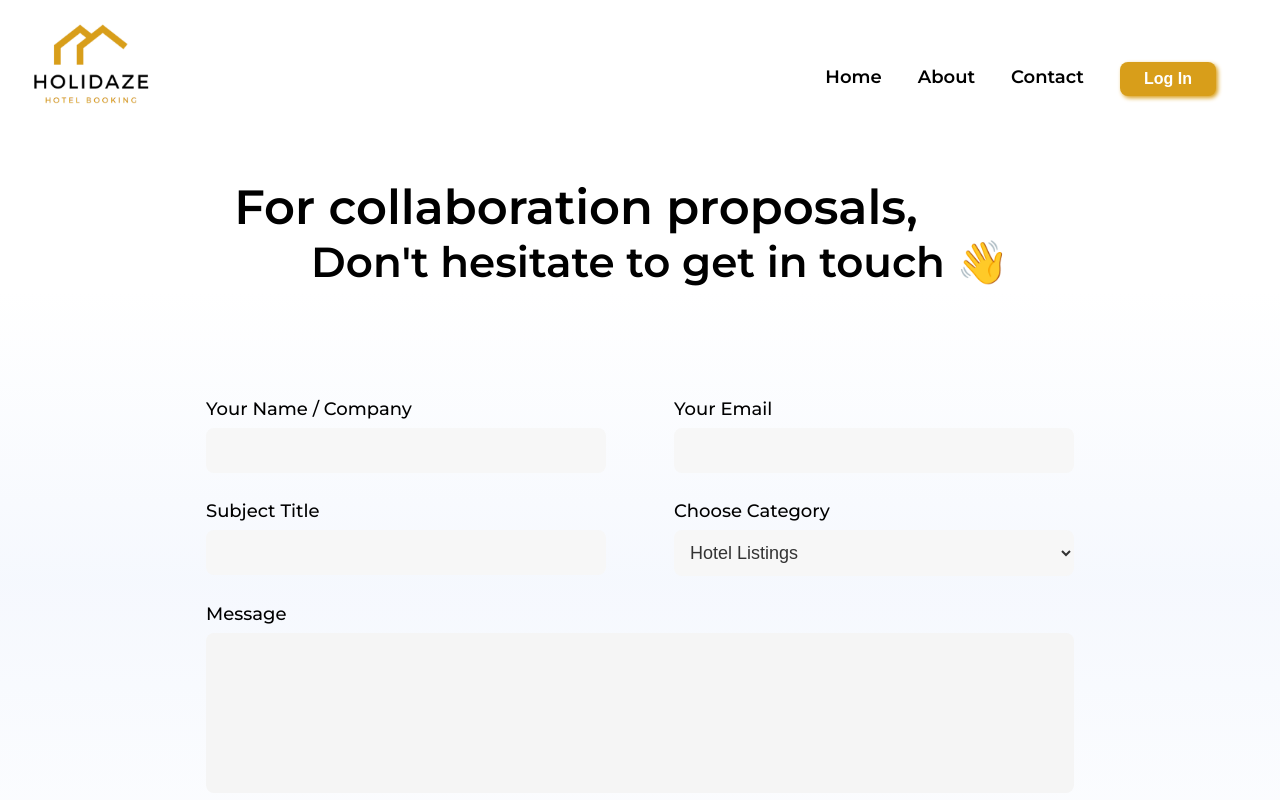
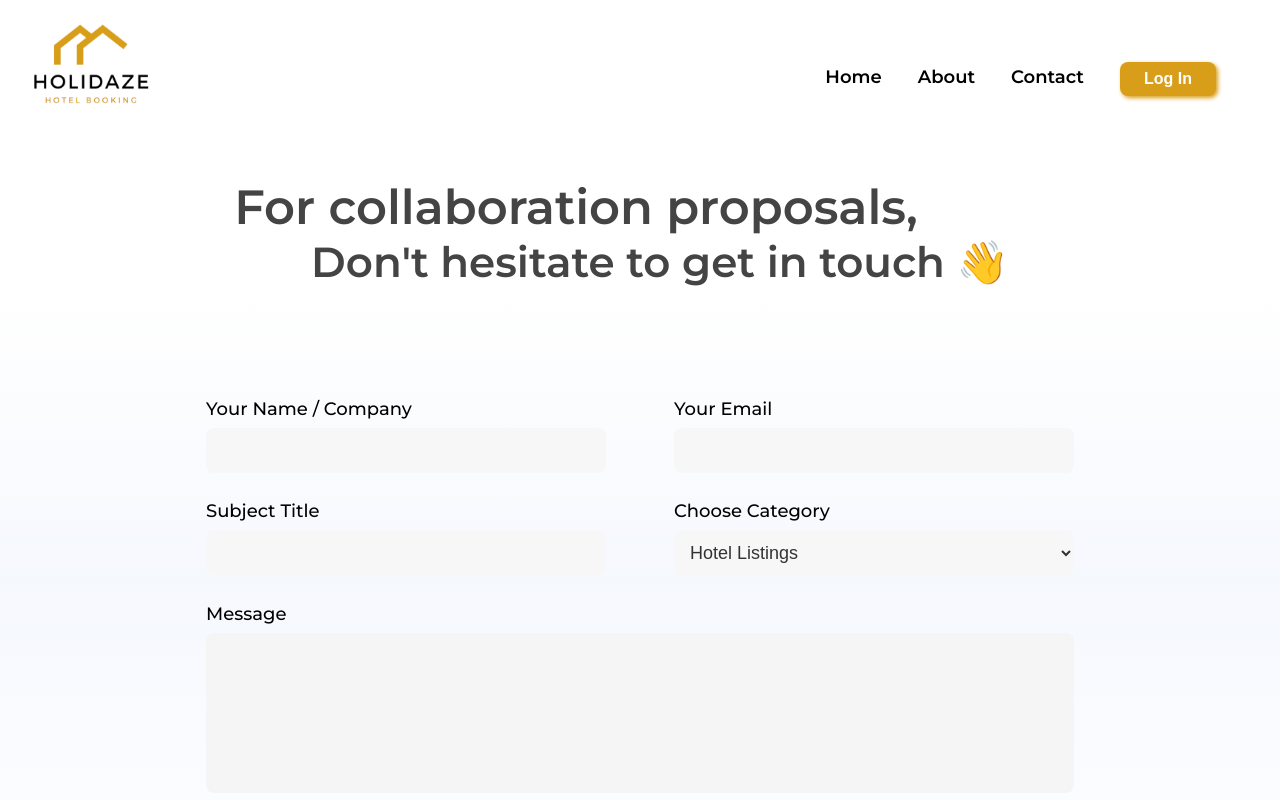
Before and after one commit to tiberiutabara/Holidaze, a React (Create React App) app: page /contact in a window 1280 px wide. Shown: the top 800 px of the page. Built offline with nearby package versions, Linux system fonts and the light colour scheme; the HTML template or start-up script is replaced by a standard one.

Commit message:
Update Contact.scss

```diff
--- a/src/pages/styles/Contact.scss
+++ b/src/pages/styles/Contact.scss
@@ -2,6 +2,7 @@
 
     // Title
     h1, h2{
+        color: #444;
         max-width: 90%;
         text-align: center;
         font-weight: 600;
```
